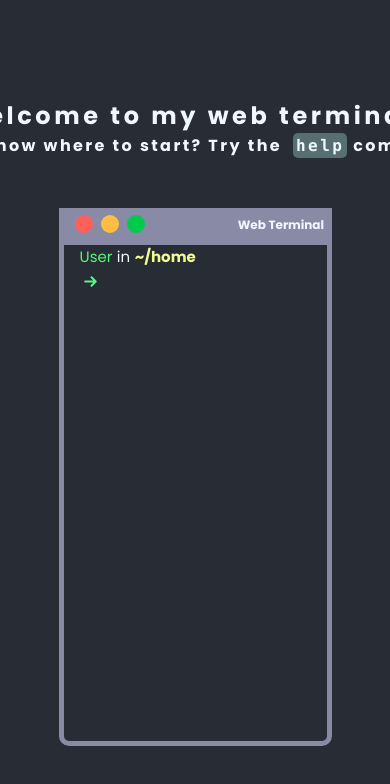
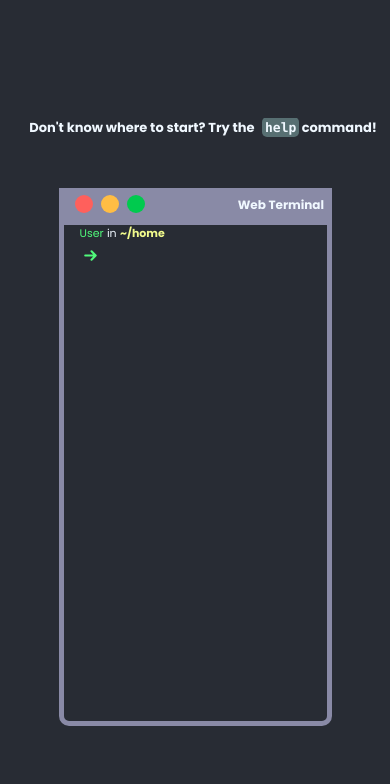
Before and after one commit to FranciscoGSilverio/Terminal-WebPortfolio, a React (Create React App) app in the folder terminal/: page / in a window 390 px wide. Shown: the top 784 px of the page. Built offline with nearby package versions, Linux system fonts and the light colour scheme.

Commit message:
Added media queries to make the website responsive

```diff
--- a/terminal/src/App.tsx
+++ b/terminal/src/App.tsx
@@ -37,12 +37,21 @@ const Wrapper = styled.div`
   justify-content: center;
   align-items: center;
   font-family: "Poppins", sans-serif;
+  font-size: 15px;
+
+  @media (max-width: 780px) {
+    font-size: 13px;
+  }
+
+  @media (max-width: 480px) {
+    font-size: 11px;
+  }
 
   ${(props) =>
     props.theme === "drunk" &&
     css`
       animation: ${drunk} 10s linear infinite;
-    `}
+    `};
 `;
 
 const queryClient = new QueryClient();
--- a/terminal/src/components/AnimatedTitle.tsx
+++ b/terminal/src/components/AnimatedTitle.tsx
@@ -1,4 +1,3 @@
-import * as React from "react";
 import { Command } from "../styles/common";
 import styled, { keyframes } from "styled-components";
 
@@ -14,37 +13,47 @@ const AnimatedCursor = keyframes`
 
 const Wrapper = styled.div`
   display: flex;
+  max-width: 85%;
   flex-direction: column;
   align-items: center;
   margin-bottom: 50px;
+  flex-wrap: wrap;
 `;
 
-const Title = styled.h2`
-  overflow: hidden;
-  border-right: 0.15em solid aliceblue;
-  white-space: nowrap;
-  margin: 0 auto;
-  letter-spacing: 0.15em;
-  animation: ${Typing} 3.5s steps(40, end),
-    ${AnimatedCursor} 0.75s step-end infinite;
-  color: aliceblue;
-`;
+// const Title = styled.h1`
+//   overflow: hidden;
+//   border-right: 0.15em solid aliceblue;
+//   white-space: nowrap;
+//   margin: 0 auto;
+//   letter-spacing: 0.15em;
+//   animation: ${Typing} 3.5s steps(40, end),
+//     ${AnimatedCursor} 0.75s step-end infinite;
+//   color: aliceblue;
+//   font-size: 4.3vw;
+// `;
 
 const Subtitle = styled.h4`
   overflow: hidden;
   border-right: 0.15em solid aliceblue;
   white-space: nowrap;
   margin: 0 auto;
-  letter-spacing: 0.15em;
   animation: ${Typing} 3.5s steps(40, end),
     ${AnimatedCursor} 0.75s step-end infinite;
   color: aliceblue;
+  font-size: 25px;
+
+  @media (max-width: 780px) {
+    font-size: 15px;
+  }
+
+  @media (max-width: 480px) {
+    font-size: 13px;
+  }
 `;
 
 const AnimatedTitle = () => {
   return (
     <Wrapper>
-      <Title>Welcome to my web terminal!</Title>
       <Subtitle>
         Don't know where to start? Try the <Command>help</Command> command!
       </Subtitle>
--- a/terminal/src/components/Path.tsx
+++ b/terminal/src/components/Path.tsx
@@ -7,7 +7,6 @@ interface Props {
 const LabelContainer = styled.div`
   display: flex;
   color: aliceblue;
-  font-size: 15px;
 
   .user {
     margin-right: 0.3em;
```
